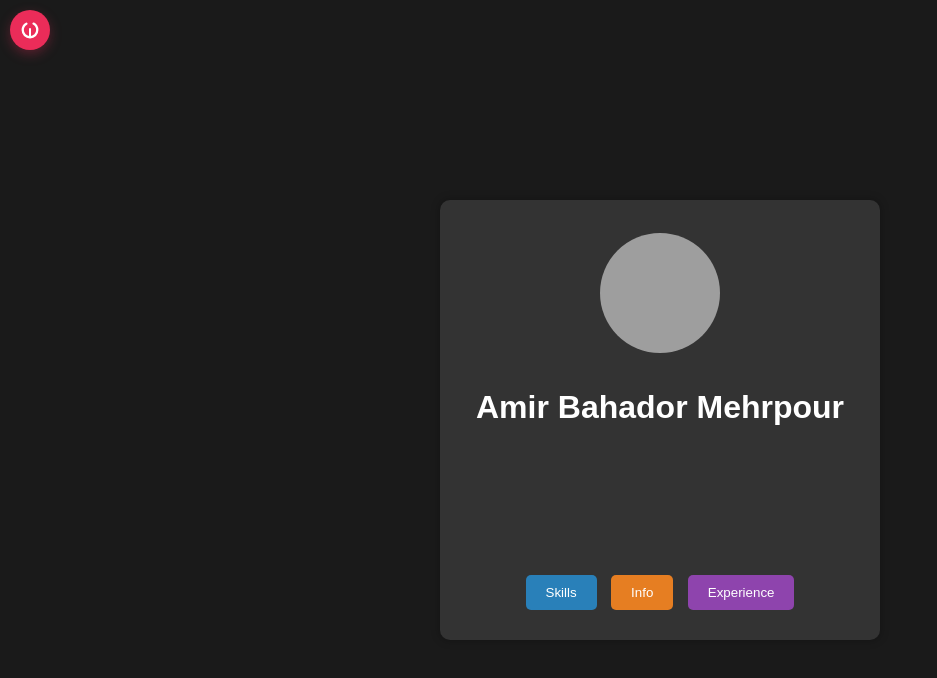
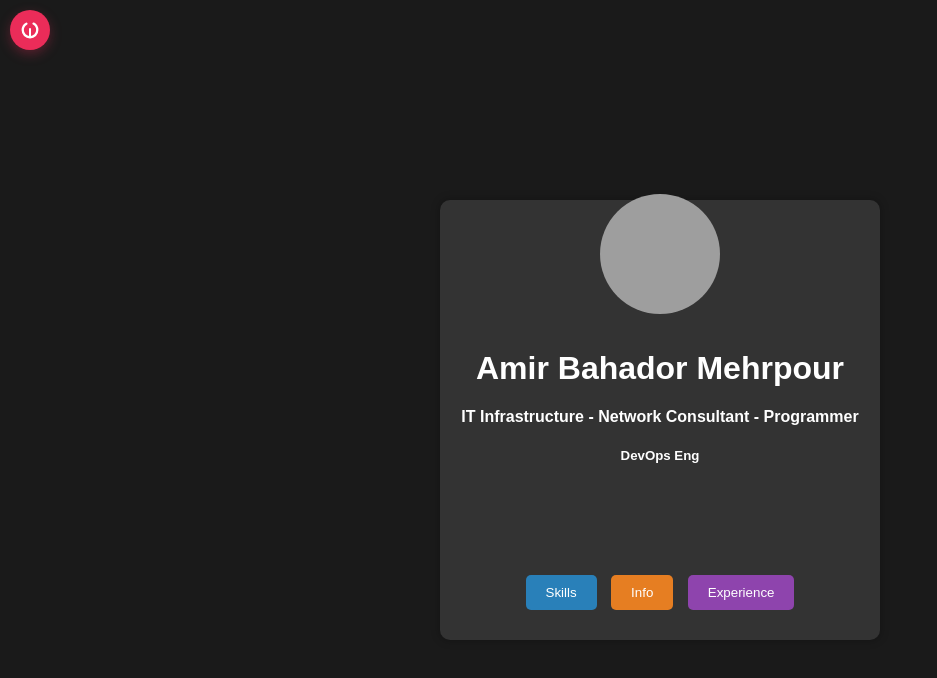
Before and after one commit to amirbahadormehrpour/amirbahadormehrpour.github.io, a plain HTML site: page index.html in a window 1280 px wide. Shown: the whole page, without its empty margins (0-937 px from the left). Drawn offline with Linux system fonts and the light colour scheme; grey boxes are pictures that could not be loaded.

```diff
--- a/index.html
+++ b/index.html
@@ -21,6 +21,8 @@
                 <div class="profile">
                     <img src="https://avatars.githubusercontent.com/u/29476197?v=4" alt="Profile Picture">
                     <h1>Amir Bahador Mehrpour</h1>
+                    <h4>IT Infrastructure - Network Consultant  - Programmer</h4>
+                    <h5>DevOps Eng</h5>
                 </div>
                 <div class="buttons">
                     <button class="blue" onclick="showSkills()">Skills</button>
```
